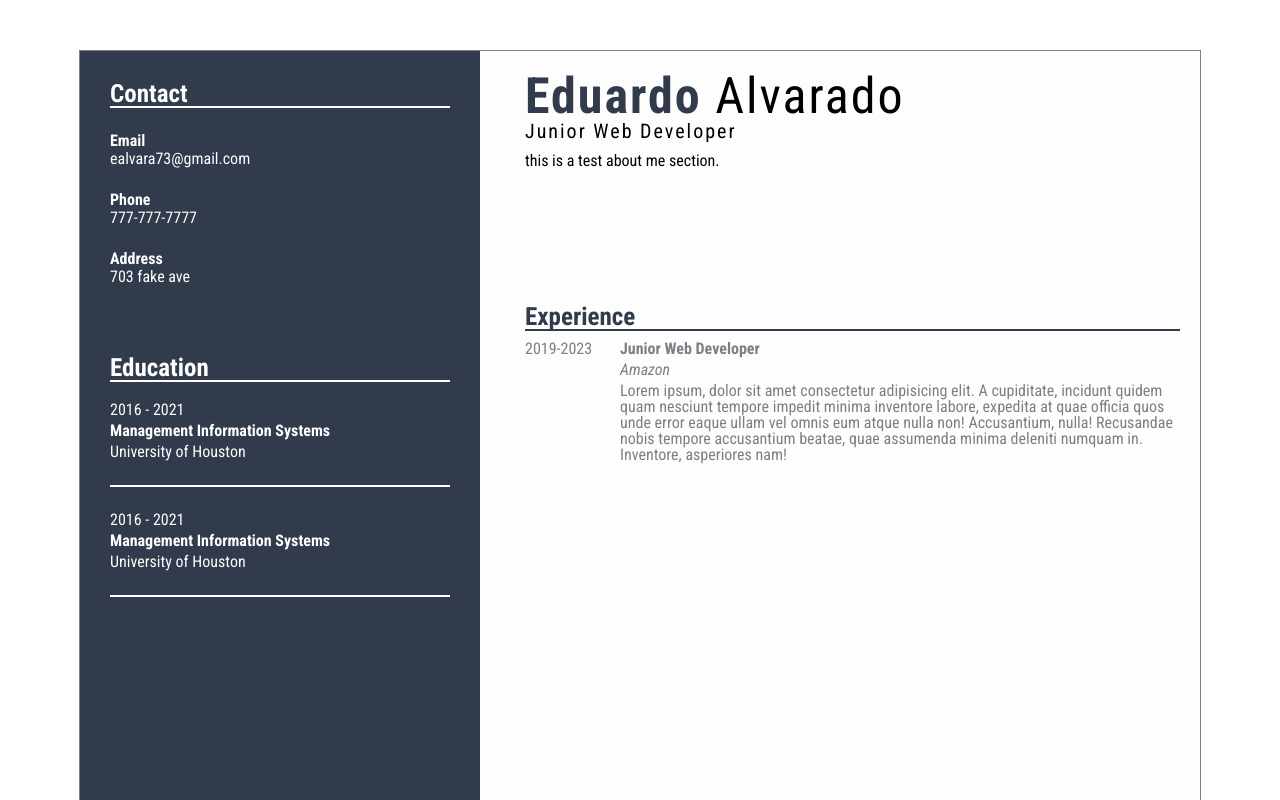
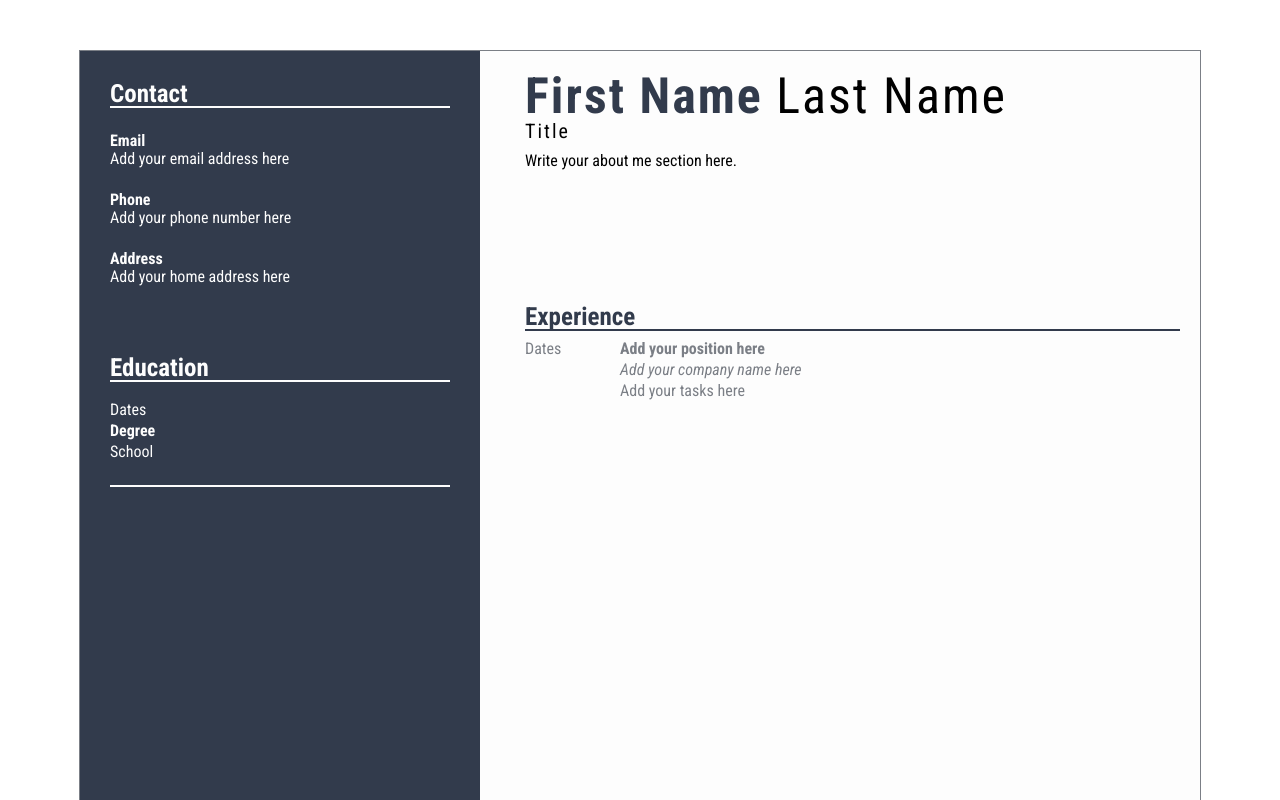
Before and after one commit to ealvara6/cv-project, a React (Create React App) app: page / in a window 1280 px wide. Shown: the top 800 px of the page. Built offline with nearby package versions, Linux system fonts and the light colour scheme.

Commit message:
Add dummy data

```diff
--- a/src/components/Cv.jsx
+++ b/src/components/Cv.jsx
@@ -12,10 +12,10 @@ class Cv extends Component {
     this.state = {
       header: {
         viewHeaderForm: false,
-        firstName: 'Eduardo',
-        lastName: 'Alvarado',
-        title: 'Junior Web Developer',
-        aboutMe: 'this is a test about me section.',
+        firstName: 'First Name',
+        lastName: 'Last Name',
+        title: 'Title',
+        aboutMe: 'Write your about me section here.',
       },
     };
 
--- a/src/components/SideSection.jsx
+++ b/src/components/SideSection.jsx
@@ -12,25 +12,19 @@ class SideSection extends Component {
     this.state = ({
       contact: {
         viewContactForm: false,
-        email: 'ealvara73@gmail.com',
-        phone: '777-777-7777',
-        address: '703 fake ave',
+        email: 'Add your email address here',
+        phone: 'Add your phone number here',
+        address: 'Add your home address here',
       },
       schools: {
-        counter: 3,
+        counter: 2,
         viewSchoolForm: false,
         schoolArr: [
           {
             id: 1,
-            dates: '2016 - 2021',
-            degree: 'Management Information Systems',
-            schoolName: 'University of Houston',
-          },
-          {
-            id: 2,
-            dates: '2016 - 2021',
-            degree: 'Management Information Systems',
-            schoolName: 'University of Houston',
+            dates: 'Dates',
+            degree: 'Degree',
+            schoolName: 'School',
           },
         ],
       },
@@ -72,7 +66,6 @@ class SideSection extends Component {
   }
 
   closeSchoolForm(counter) {
-    console.log(counter);
     this.setState((prevState) => ({
       schools: {
         ...prevState.schools,
--- a/src/components/WorkSection.jsx
+++ b/src/components/WorkSection.jsx
@@ -12,10 +12,10 @@ class WorkSection extends Component {
       work: [
         {
           id: 0,
-          dates: '2019-2023',
-          position: 'Junior Web Developer',
-          company: 'Amazon',
-          tasks: 'Lorem ipsum, dolor sit amet consectetur adipisicing elit. A cupiditate, incidunt quidem quam nesciunt tempore impedit minima inventore labore, expedita at quae officia quos unde error eaque ullam vel omnis eum atque nulla non! Accusantium, nulla! Recusandae nobis tempore accusantium beatae, quae assumenda minima deleniti numquam in. Inventore, asperiores nam!',
+          dates: 'Dates',
+          position: 'Add your position here',
+          company: 'Add your company name here',
+          tasks: 'Add your tasks here',
         },
       ],
     });
```
Also changed, not shown: src/components/AboutMe.jsx (deleted, +0 -11 lines).
